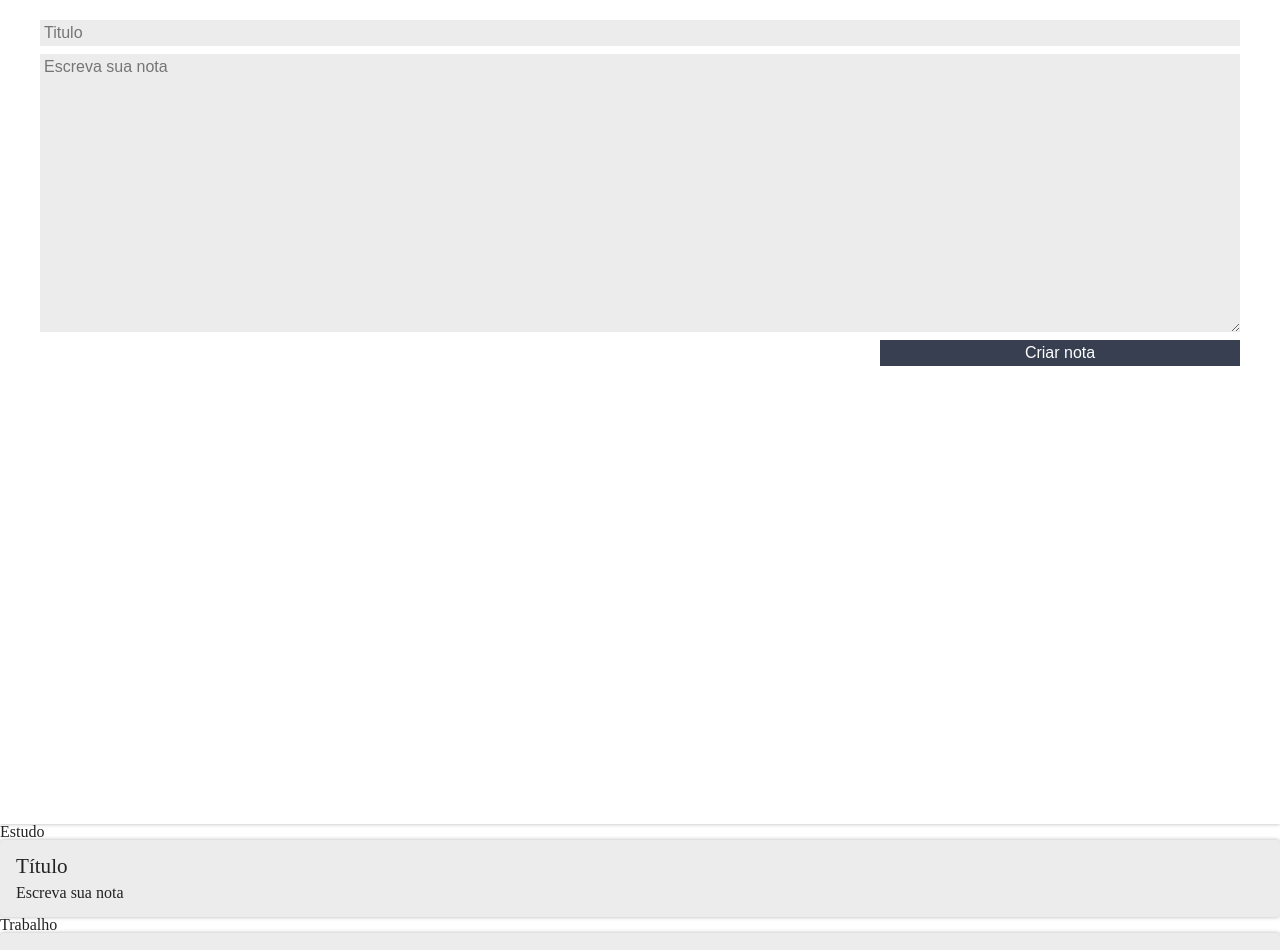
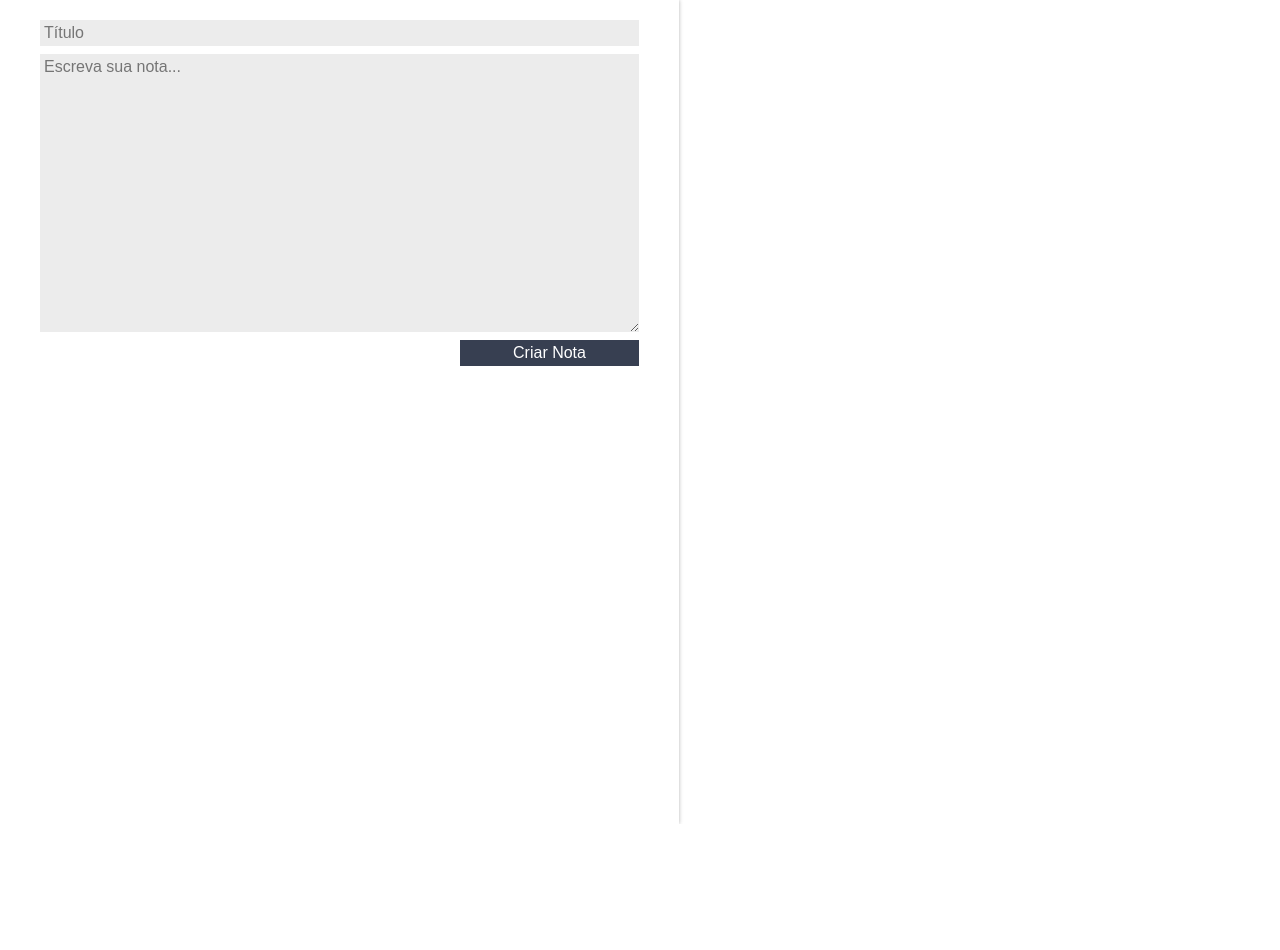
Before and after one commit to miqueiascoutinho/react_gerenciador_notas, a React (Create React App) app: page / in a window 1280 px wide. Shown: the top 950 px of the page. After the commit the page ends 824 px from the top, so only its background shows below. Built offline with nearby package versions, Linux system fonts and the light colour scheme.

Commit message:
Curso de React I

```diff
--- a/src/App.js
+++ b/src/App.js
@@ -5,11 +5,30 @@ import "./assets/App.css";
 import './assets/index.css';
 
 class App extends Component {
+
+  constructor() {
+    super();
+
+    this.state = {
+      notas: []
+    }
+  }
+
+  criarNota(titulo, descricao) {
+    const novaNota = {titulo, descricao};
+    //this.notas.push(novaNota);
+    const novasNotas = [...this.state.notas, novaNota];
+
+    this.setState({
+      notas:novasNotas,
+      texto: 'ok'
+    })
+  }
   render() {
     return (
-      <section>
-        <FormularioCadastro />
-        <ListaDeNotas />
+      <section className="conteudo">
+        <FormularioCadastro novaNota={this.criarNota.bind(this)}/>
+        <ListaDeNotas notas={this.state.notas}/>
       </section>
     );
   }
--- a/src/compoments/CardNota/CardNota.jsx
+++ b/src/compoments/CardNota/CardNota.jsx
@@ -1,14 +1,13 @@
 import React, { Component } from "react";
 import "./estilo.css";
-
 class CardNota extends Component {
   render() {
     return (
       <section className="card-nota">
-        <header className="card-nota-cabecalho">
-          <h3 className="card-nota-titulo">Título</h3>
+        <header className="card-nota_cabecalho">
+          <h3 className="card-nota_titulo">{this.props.nota.titulo}</h3>
         </header>
-        <p className="card-nota-texto">Escreva sua nota</p>
+        <p className="card-nota_texto">{this.props.nota.descricao}</p>
       </section>
     );
   }
--- a/src/compoments/CardNota/estilo.css
+++ b/src/compoments/CardNota/estilo.css
@@ -9,19 +9,19 @@
   box-shadow: 0 0 4px rgba(0, 0, 0, 0.3);
   padding: 16px;
 }
-  .card-nota-cabecalho {
+.card-nota_cabecalho {
   font-size: 1.1em;
   display: flex;
   justify-content: space-between;
   align-items: center;
 }
 
-  .card-nota-texto {
+.card-nota_texto {
   margin-top: 8px;
   font-size: 1em;
 }
 
-  .card-nota-titulo {
+.card-nota_titulo {
   font-size: 1.2em;
   margin-right: 12px;
 }
--- a/src/compoments/FormularioCadastro/FormularioCadastro.jsx
+++ b/src/compoments/FormularioCadastro/FormularioCadastro.jsx
@@ -1,20 +1,56 @@
-import React, { Component } from "react";
+ import React, { Component } from "react";
 import "./estilo.css";
 
 class FormularioCadastro extends Component {
+
+  constructor(props) {
+    super(props);
+    this.titulo = '';
+    this.nota = '';
+    this.state = {}
+  }
+
+  _handlerDigitarTitulo(evento){
+    this.titulo = evento.target.value;
+  //  console.log(`Título: ${this.titulo}`);
+  }
+
+  _handerDigitarNota(evento) {
+    this.nota = evento.target.value;
+    //console.log(`Nota: ${this.nota}`)
+  }
+
+  _handlerCriarNota(evento) {
+    this.setState({nome: this.nota});
+    evento.preventDefault();
+    evento.stopPropagation();
+    this.props.novaNota(this.titulo, this.nota);
+
+  }
+
   render() {
     return (
-      <form className="form-cadastro">
+      <form className="form-cadastro "
+        onSubmit = {this._handlerCriarNota.bind(this)}
+      >
         <input
           type="text"
-          placeholder="Titulo"
-          className="form-cadastro_input" />
+          placeholder="Título"
+          className="form-cadastro_input"
+          value={this.state.texto}
+          onChange = {this._handlerDigitarTitulo.bind(this)}
+
+        />
         <textarea
           rows={15}
-          placeholder="Escreva sua nota"
-          className="form-cadastro_input" />
-        <button className="form-cadastro_input form-cadastro_submit">
-          Criar nota
+          placeholder="Escreva sua nota..."
+          className="form-cadastro_input"
+          onChange={this._handerDigitarNota.bind(this)}
+        />
+        <button
+          className="form-cadastro_input form-cadastro_submit"
+        >
+          Criar Nota
         </button>
       </form>
     );
--- a/src/compoments/FormularioCadastro/index.js
+++ b/src/compoments/FormularioCadastro/index.js
@@ -1,2 +1,2 @@
-import FormularioCadastro from "./FormularioCadastro";
-export default FormularioCadastro;
+import FormularioCadastro from "./FormularioCadastro"
+export default FormularioCadastro
--- a/src/compoments/ListaDeNotas/ListaDeNotas.jsx
+++ b/src/compoments/ListaDeNotas/ListaDeNotas.jsx
@@ -1,18 +1,15 @@
 import React, { Component } from "react";
 import CardNota from "../CardNota";
 import "./estilo.css";
+class ListaDeNotas extends Component {
 
-class ListaDeNotas extends Component {
   render() {
     return (
-      <ul>
-        {Array.of("Estudo", "Trabalho", "Relacionamento").map((categoria, index) => {
+      <ul className="lista-notas">
+        {this.props.notas.map((nota, index) => {
           return(
-            <li key={index}>
-              <div>
-                <h1>{categoria}</h1>
-              </div>
-              <CardNota/>
+            <li key={index} className="lista-notas_item">
+              <CardNota nota={nota} />
             </li>
           )
         })}
```
Also changed, not shown: src/assets/App.css (line endings or trailing spaces), src/compoments/ListaDeNotas/index.js (line endings or trailing spaces). Lines whose indentation alone changed are shown as unchanged.
